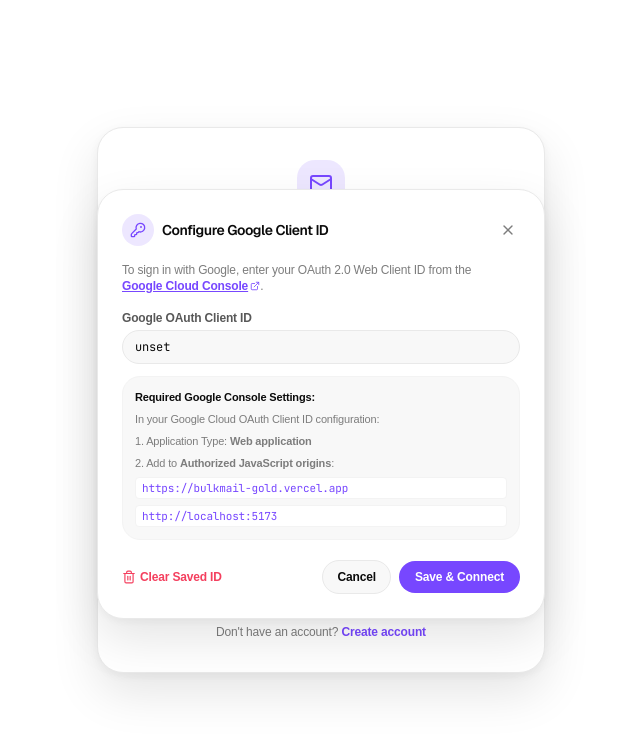
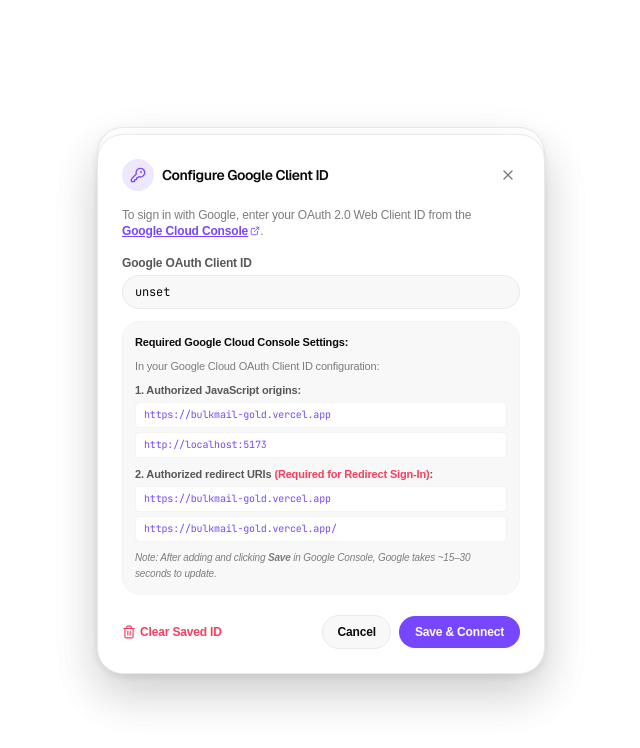
Before and after one commit to Arsh15-R/bulkmail, a React (Vite) app in the folder frontend/: page / in a window 1280 px wide. Both pictures are taken after a click on the button "Edit Client ID". Shown: the top 748 px of the page, without its empty margins (319-959 px from the left). Built offline with nearby package versions, Linux system fonts and the light colour scheme; no server answers.

Commit message:
docs(auth): add Authorized redirect URIs guidance in Google Client ID setup modal

```diff
--- a/frontend/src/components/GoogleLoginButton.jsx
+++ b/frontend/src/components/GoogleLoginButton.jsx
@@ -431,13 +431,36 @@
                   )}
                 </div>
 
-                <div className="p-3 bg-surface-muted rounded-control border border-border-subtle text-[11px] text-text-muted space-y-1.5">
-                  <div className="font-semibold text-foreground">Required Google Console Settings:</div>
+                <div className="p-3 bg-surface-muted rounded-control border border-border-subtle text-[11px] text-text-muted space-y-2">
+                  <div className="font-semibold text-foreground">Required Google Cloud Console Settings:</div>
                   <div>In your Google Cloud OAuth Client ID configuration:</div>
-                  <div>1. Application Type: <strong>Web application</strong></div>
-                  <div>2. Add to <strong>Authorized JavaScript origins</strong>:</div>
-                  <div className="font-mono text-accent select-all bg-surface px-1.5 py-0.5 rounded border border-border-subtle">https://bulkmail-gold.vercel.app</div>
-                  <div className="font-mono text-accent select-all bg-surface px-1.5 py-0.5 rounded border border-border-subtle">http://localhost:5173</div>
+
+                  <div>
+                    <div className="font-semibold text-text-secondary mb-1">1. Authorized JavaScript origins:</div>
+                    <div className="space-y-1 font-mono text-accent text-[10px]">
+                      <div className="select-all bg-surface px-2 py-1 rounded border border-border-subtle flex justify-between items-center">
+                        <span>https://bulkmail-gold.vercel.app</span>
+                      </div>
+                      <div className="select-all bg-surface px-2 py-1 rounded border border-border-subtle flex justify-between items-center">
+                        <span>http://localhost:5173</span>
+                      </div>
+                    </div>
+                  </div>
+
+                  <div>
+                    <div className="font-semibold text-text-secondary mb-1">2. Authorized redirect URIs <span className="text-rose-500 font-bold">(Required for Redirect Sign-In)</span>:</div>
+                    <div className="space-y-1 font-mono text-accent text-[10px]">
+                      <div className="select-all bg-surface px-2 py-1 rounded border border-border-subtle flex justify-between items-center">
+                        <span>https://bulkmail-gold.vercel.app</span>
+                      </div>
+                      <div className="select-all bg-surface px-2 py-1 rounded border border-border-subtle flex justify-between items-center">
+                        <span>https://bulkmail-gold.vercel.app/</span>
+                      </div>
+                    </div>
+                  </div>
+                  <p className="text-[10px] text-text-muted italic">
+                    Note: After adding and clicking <strong>Save</strong> in Google Console, Google takes ~15–30 seconds to update.
+                  </p>
                 </div>
 
                 <div className="flex items-center justify-between pt-2">
```
